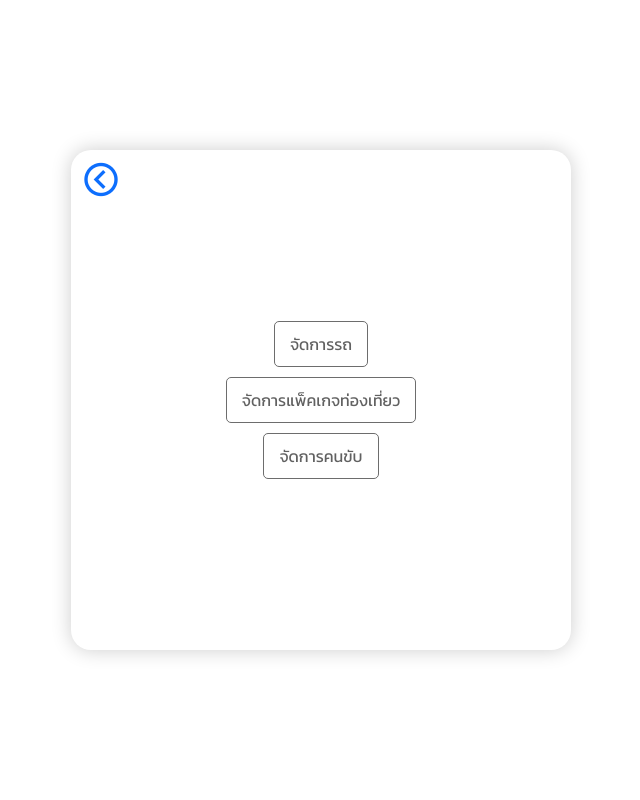
After one commit to JAKERJAMJ/project_carrent, a PHP site: page /data/data_management.php in a window 1280 px wide. The commit adds this page. Shown: the whole page, without its empty margins (319-959 px from the left). Run offline with PHP 8.4, Linux system fonts and the light colour scheme.

Commit message:
แยกโฟลเดอร์

```diff
--- a/admin/admin.php
+++ b/admin.php
@@ -3,7 +3,8 @@
     <meta charset="UTF-8">
     <meta name="viewport" content="width=device-width, initial-scale=1.0">
     <title>Admin</title>
-    <link rel="stylesheet" href="../styles/admin.css">
+    <link rel="stylesheet" href="./styles/style.css">
+    <link rel="stylesheet" href="./styles/admin.css">
     <link href="https://cdn.jsdelivr.net/npm/bootstrap@5.0.2/dist/css/bootstrap.min.css" rel="stylesheet" integrity="sha384-EVSTQN3/azprG1Anm3QDgpJLIm9Nao0Yz1ztcQTwFspd3yD65VohhpuuCOmLASjC" crossorigin="anonymous">
 </head>
 <body>
@@ -12,7 +13,7 @@
         <a href ="#"><button type="button" class="btn btn-outline-secondary">จัดการภายใน</button></a>
         </div>
         <div class="button-low">
-        <a href ="data_management.php"><button type="button" class="btn btn-outline-secondary">จัดการข้อมูล</button>
+        <a href ="./data/data_management.php"><button type="button" class="btn btn-outline-secondary">จัดการข้อมูล</button>
         </div>
     </div>
     <script src="https://cdn.jsdelivr.net/npm/bootstrap@5.0.2/dist/js/bootstrap.bundle.min.js" integrity="sha384-MrcW6ZMFYlzcLA8Nl+NtUVF0sA7MsXsP1UyJoMp4YLEuNSfAP+JcXn/tWtIaxVXM" crossorigin="anonymous"></script>
--- /dev/null
+++ b/data/data_management.php
@@ -0,0 +1,29 @@
+<html lang="en">
+
+<head>
+    <meta charset="UTF-8">
+    <meta name="viewport" content="width=device-width, initial-scale=1.0">
+    <title>จัดการข้อมูล</title>
+    <link rel="stylesheet" href="../styles/style.css">
+    <link rel="stylesheet" href="../styles/data_manage.css">
+    <link href='https://unpkg.com/boxicons@2.1.4/css/boxicons.min.css' rel='stylesheet'>
+    <link href="https://cdn.jsdelivr.net/npm/bootstrap@5.0.2/dist/css/bootstrap.min.css" rel="stylesheet" integrity="sha384-EVSTQN3/azprG1Anm3QDgpJLIm9Nao0Yz1ztcQTwFspd3yD65VohhpuuCOmLASjC" crossorigin="anonymous">
+</head>
+
+<body>
+    <div class="datamanage-container">
+        <a href="../admin.php"><i class='bx bx-chevron-left-circle' id="btn-back"></i></a>
+        <div class="button-manage">
+            <a href="car_management.php"><button class="btn-carrent">จัดการรถ</button></a>
+        </div>
+        <div class="button-packet">
+            <a href="packet_management.php"><button class="btn-packet">จัดการแพ็คเกจท่องเที่ยว</button>
+        </div>
+        <div class="button-driver">
+            <a href="driver_manage.php"><button class="btn-driver">จัดการคนขับ</button>
+        </div>
+    </div>
+    <script src="https://cdn.jsdelivr.net/npm/bootstrap@5.0.2/dist/js/bootstrap.bundle.min.js" integrity="sha384-MrcW6ZMFYlzcLA8Nl+NtUVF0sA7MsXsP1UyJoMp4YLEuNSfAP+JcXn/tWtIaxVXM" crossorigin="anonymous"></script>
+</body>
+
+</html>
--- a/login.php
+++ b/login.php
@@ -50,7 +50,7 @@ session_start();
             if ($email == "admin@admin.com" && $password == "admin1234.") {
                 $_SESSION['admin'] = true;
                 // หากค่าตรงกัน ให้เปลี่ยนเส้นทางไปยังหน้าที่คุณต้องการ (Admin)
-                header("Location: ./admin/admin.php");
+                header("Location: admin.php");
                 exit;
             } else {
                 // หากค่าไม่ตรงกัน สามารถทำอะไรต่อได้ตามต้องการ เช่น แสดงข้อความผิดพลาด
--- a/styles/data_manage.css
+++ b/styles/data_manage.css
@@ -66,3 +66,13 @@
     color: white;
     border: 1px solid rgb(255, 207, 158);
   }
+  .bx-chevron-left-circle {
+    font-size: 40px;
+    position: absolute;
+    top: 10px; /* ปรับตำแหน่งตามต้องการ */
+    left: 10px; /* ปรับตำแหน่งตามต้องการ */
+    cursor: pointer;
+  }
+  .bx-chevron-left-circle:hover {
+    color: rgb(85, 85, 251);
+  }
```
Also changed, not shown: admin/data_management.php (deleted, +0 -23 lines), data/car_detail.php (renamed from admin/car_detail.php), data/car_management.php (renamed from admin/car_management.php), data/delete_car.php (renamed from admin/delete_car.php), data/delete_packet.php (renamed from admin/delete_packet.php), data/driver_manage.php (renamed from admin/driver_manage.php), data/packet_detail.php (renamed from admin/packet_detail.php), data/packet_management.php (renamed from admin/packet_management.php).
